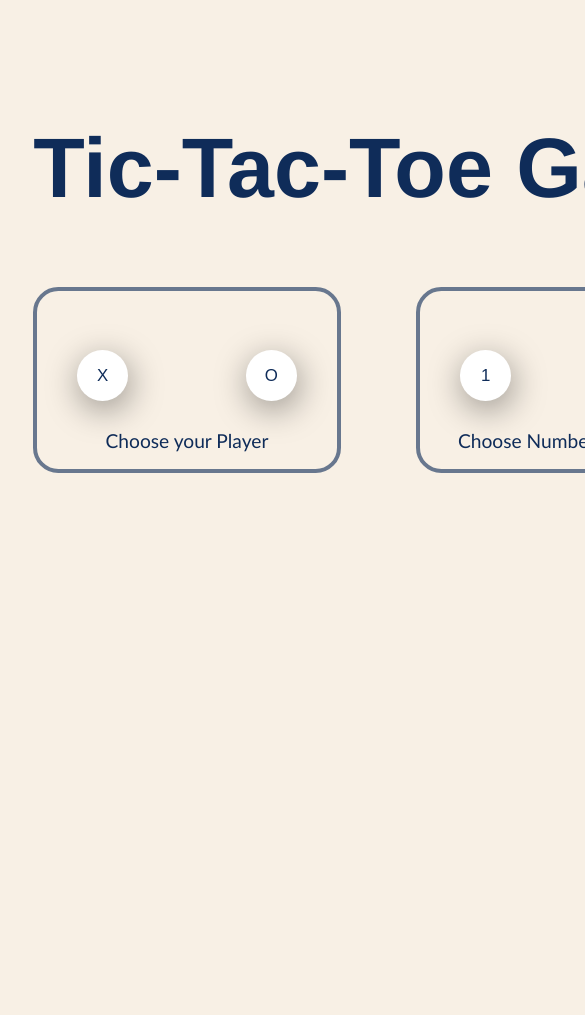
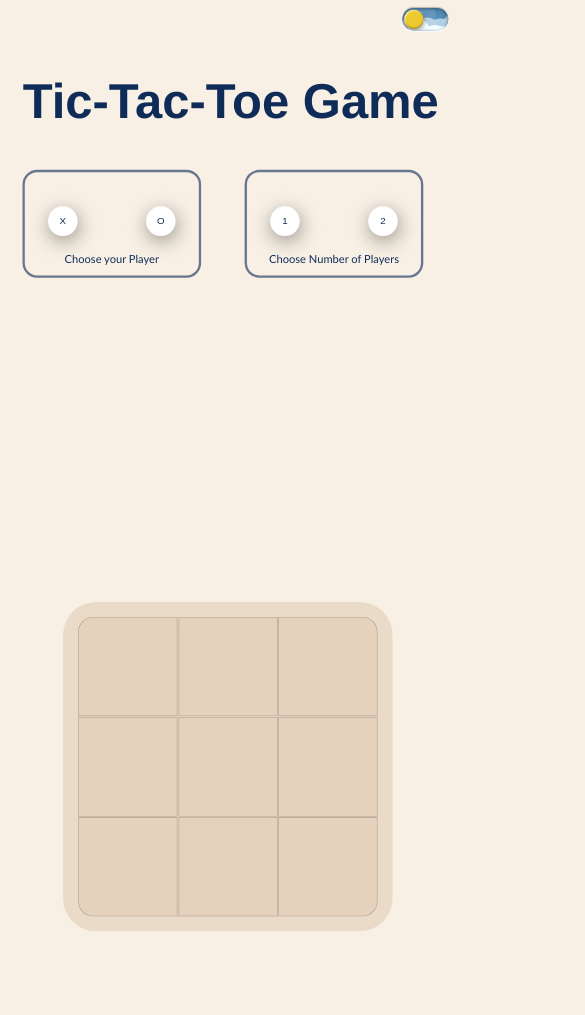
Before and after one commit to Rzmy7/Tic-Tac-Toe-game, a plain HTML site: page index.html in a window 390 px wide. Shown: the top 1015 px of the page, 585 px wide, since content can reach past the window. Drawn offline with Linux system fonts and the light colour scheme.

Commit message:
Update style.css

```diff
--- a/style.css
+++ b/style.css
@@ -505,6 +505,8 @@ header{
   @media screen and (max-width: 600px) {
     body {
       flex-direction: column;
+      transform: scale(0.58);
+      transform-origin: 0 0;
     }
     .all {
       grid-template-columns: 1fr;
```
